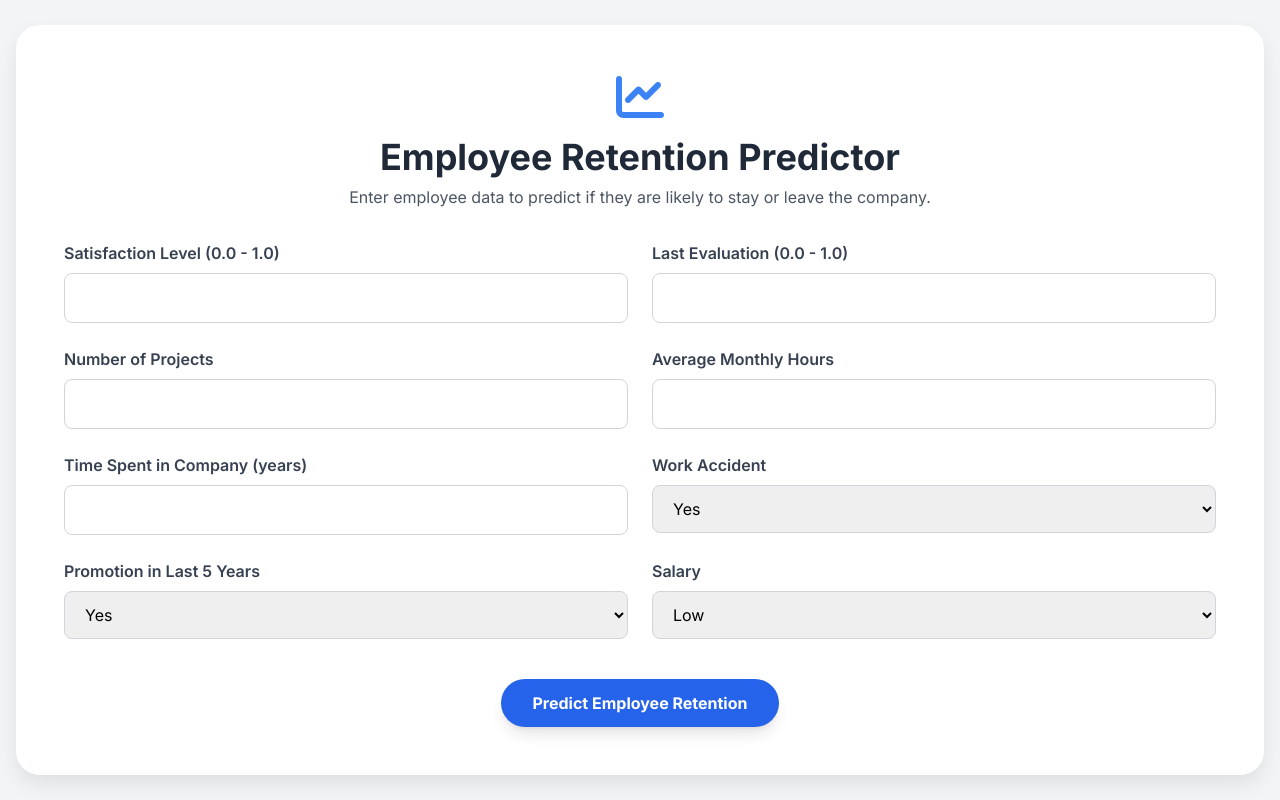
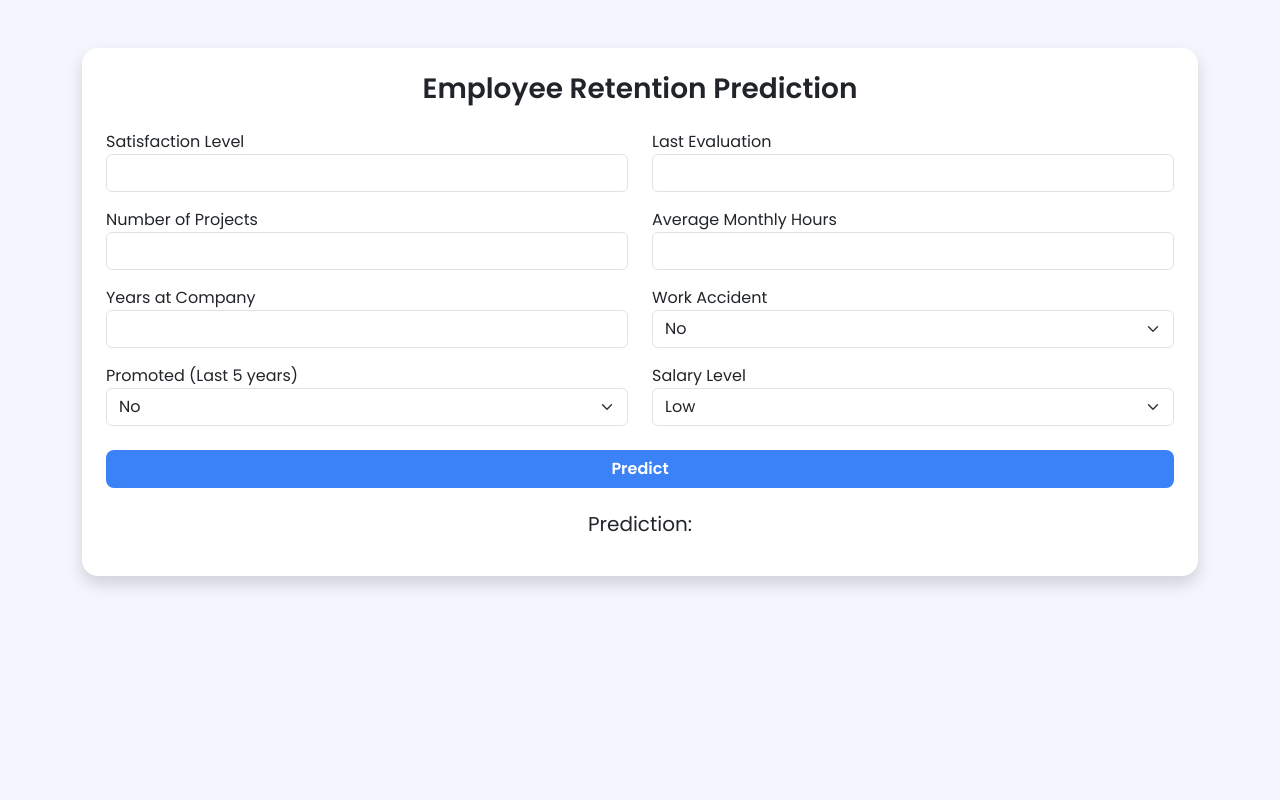
Before and after one commit to Sukhpreet888/ML-Projects-new, a Flask app: page / in a window 1280 px wide. Run offline with Flask 3, Linux system fonts and the light colour scheme; parts of the project's set-up code (start-up, migrations or seed data) failed here and were passed over; some libraries are stand-ins or nearby versions.

Commit message:
Add files via upload

```diff
--- a/templates/index.html
+++ b/templates/index.html
@@ -4,183 +4,140 @@
     <meta charset="UTF-8">
     <meta name="viewport" content="width=device-width, initial-scale=1.0">
     <title>Employee Retention Predictor</title>
-    <script src="https://cdn.tailwindcss.com"></script>
-    <link rel="stylesheet" href="https://cdnjs.cloudflare.com/ajax/libs/font-awesome/6.0.0-beta3/css/all.min.css">
+
+    <!-- ✅ Your original fonts/styles -->
+    <link rel="preconnect" href="https://fonts.gstatic.com">
+    <link href="https://fonts.googleapis.com/css2?family=Poppins:wght@300;400;600&display=swap" rel="stylesheet">
+    <link href="https://cdn.jsdelivr.net/npm/bootstrap@5.3.0/dist/css/bootstrap.min.css" rel="stylesheet">
+
     <style>
-        @import url('https://fonts.googleapis.com/css2?family=Inter:wght@400;500;600;700&display=swap');
         body {
-            font-family: 'Inter', sans-serif;
-            background-color: #f0f4f8;
-        }
-        .container {
-            max-width: 900px;
+            background: #f3f6fd;
+            font-family: 'Poppins', sans-serif;
         }
         .card {
-            background-color: #ffffff;
-            border-radius: 1.5rem;
-            box-shadow: 0 10px 20px rgba(0, 0, 0, 0.08);
+            border-radius: 16px;
+            border: none;
         }
-        .form-input, .form-select {
-            border: 1px solid #d1d5db;
-            border-radius: 0.5rem;
-            padding: 0.75rem 1rem;
-            transition: border-color 0.2s ease-in-out;
+        .btn-custom {
+            background: #3B82F6;
+            color: white;
+            font-weight: 600;
+            border-radius: 8px;
         }
-        .form-input:focus, .form-select:focus {
-            outline: none;
-            border-color: #3b82f6;
-            box-shadow: 0 0 0 3px rgba(59, 130, 246, 0.5);
-        }
-        .submit-btn {
-            transition: transform 0.2s ease-in-out, box-shadow 0.2s ease-in-out;
-        }
-        .submit-btn:hover {
-            transform: translateY(-2px);
-            box-shadow: 0 4px 6px rgba(0, 0, 0, 0.1);
-        }
-        .result-box {
-            border-radius: 0.75rem;
-        }
-        .logo-icon {
-            color: #3b82f6;
+        h3 {
+            font-weight: 600;
         }
     </style>
+
 </head>
-<body class="bg-gray-100 flex items-center justify-center min-h-screen p-4">
+<body>
 
-    <div class="container mx-auto card p-8 md:p-12">
-        <div class="text-center mb-8">
-            <i class="fas fa-chart-line text-5xl logo-icon mb-4"></i>
-            <h1 class="text-3xl md:text-4xl font-bold text-gray-800">Employee Retention Predictor</h1>
-            <p class="mt-2 text-gray-600">Enter employee data to predict if they are likely to stay or leave the company.</p>
+<div class="container mt-5">
+    <div class="card shadow p-4">
+        <h3 class="text-center mb-4">Employee Retention Prediction</h3>
+
+        <form id="predictionForm">
+            <div class="row mb-3">
+                <div class="col">
+                    <label>Satisfaction Level</label>
+                    <input class="form-control" id="satisfaction_level" type="number" min="0" max="1" step="0.01" required>
+                </div>
+                <div class="col">
+                    <label>Last Evaluation</label>
+                    <input class="form-control" id="last_evaluation" type="number" min="0" max="1" step="0.01" required>
+                </div>
             </div>
 
-        <form id="predictionForm" class="grid grid-cols-1 md:grid-cols-2 gap-6">
-            <!-- Satisfaction Level -->
-            <div class="flex flex-col">
-                <label for="satisfaction_level" class="text-gray-700 font-semibold mb-2">Satisfaction Level (0.0 - 1.0)</label>
-                <input type="number" step="0.01" id="satisfaction_level" name="satisfaction_level" class="form-input" required min="0" max="1">
+            <div class="row mb-3">
+                <div class="col">
+                    <label>Number of Projects</label>
+                    <input class="form-control" id="number_project" type="number" min="1" max="10" required>
+                </div>
+                <div class="col">
+                    <label>Average Monthly Hours</label>
+                    <input class="form-control" id="average_monthly_hours" type="number" min="50" max="350" required>
+                </div>
             </div>
 
-            <!-- Last Evaluation -->
-            <div class="flex flex-col">
-                <label for="last_evaluation" class="text-gray-700 font-semibold mb-2">Last Evaluation (0.0 - 1.0)</label>
-                <input type="number" step="0.01" id="last_evaluation" name="last_evaluation" class="form-input" required min="0" max="1">
+            <div class="row mb-3">
+                <div class="col">
+                    <label>Years at Company</label>
+                    <input class="form-control" id="time_spend_company" type="number" min="1" max="10" required>
+                </div>
+                <div class="col">
+                    <label>Work Accident</label>
+                    <select id="Work_accident" class="form-select" required>
+                        <option value="0">No</option>
+                        <option value="1">Yes</option>
+                    </select>
+                </div>
             </div>
 
-            <!-- Number of Projects -->
-            <div class="flex flex-col">
-                <label for="number_project" class="text-gray-700 font-semibold mb-2">Number of Projects</label>
-                <input type="number" id="number_project" name="number_project" class="form-input" required min="1">
-            </div>
-
-            <!-- Average Monthly Hours -->
-            <div class="flex flex-col">
-                <label for="average_monthly_hours" class="text-gray-700 font-semibold mb-2">Average Monthly Hours</label>
-                <input type="number" id="average_monthly_hours" name="average_monthly_hours" class="form-input" required min="1">
-            </div>
-
-            <!-- Time Spent in Company -->
-            <div class="flex flex-col">
-                <label for="time_spend_company" class="text-gray-700 font-semibold mb-2">Time Spent in Company (years)</label>
-                <input type="number" id="time_spend_company" name="time_spend_company" class="form-input" required min="1">
-            </div>
-
-            <!-- Work Accident -->
-            <div class="flex flex-col">
-                <label for="work_accident" class="text-gray-700 font-semibold mb-2">Work Accident</label>
-                <select id="work_accident" name="work_accident" class="form-select" required>
+            <div class="row mb-4">
+                <div class="col">
+                    <label>Promoted (Last 5 years)</label>
+                    <select id="promotion_last_5years" class="form-select" required>
+                        <option value="0">No</option>
                         <option value="1">Yes</option>
-                    <option value="0">No</option>
                     </select>
                 </div>
-
-            <!-- Promotion in Last 5 Years -->
-            <div class="flex flex-col">
-                <label for="promotion_last_5years" class="text-gray-700 font-semibold mb-2">Promotion in Last 5 Years</label>
-                <select id="promotion_last_5years" name="promotion_last_5years" class="form-select" required>
-                    <option value="1">Yes</option>
-                    <option value="0">No</option>
-                </select>
-            </div>
-
-            <!-- Salary -->
-            <div class="flex flex-col">
-                <label for="salary" class="text-gray-700 font-semibold mb-2">Salary</label>
-                <select id="salary" name="salary" class="form-select" required>
+                <div class="col">
+                    <label>Salary Level</label>
+                    <select id="salary" class="form-select" required>
                         <option value="low">Low</option>
                         <option value="medium">Medium</option>
                         <option value="high">High</option>
                     </select>
                 </div>
+            </div>
 
-
-            <div class="md:col-span-2 mt-4 text-center">
-                <button type="submit" class="submit-btn bg-blue-600 hover:bg-blue-700 text-white font-bold py-3 px-8 rounded-full shadow-lg focus:outline-none focus:ring-4 focus:ring-blue-500">
-                    Predict Employee Retention
-                </button>
-            </div>
+            <button class="btn btn-custom w-100" type="submit">Predict</button>
         </form>
 
-        <div id="result" class="mt-8 text-center p-6 result-box bg-gray-50 hidden">
-            <h3 class="text-2xl font-bold text-gray-800">Prediction:</h3>
-            <p id="predictionText" class="text-xl font-medium mt-2"></p>
+        <div class="mt-4 text-center">
+            <h5>Prediction:</h5>
+            <p id="predictionResult" class="fw-bold text-success"></p>
         </div>
 
-        <div id="error" class="mt-8 p-4 bg-red-100 text-red-700 border border-red-400 rounded-lg hidden">
-            <p id="errorText"></p>
     </div>
 </div>
 
+<!-- ✅ Updated logic — keeps styling -->
 <script>
-        const form = document.getElementById('predictionForm');
-        const resultDiv = document.getElementById('result');
-        const predictionText = document.getElementById('predictionText');
-        const errorDiv = document.getElementById('error');
-        const errorText = document.getElementById('errorText');
+document.getElementById("predictionForm").addEventListener("submit", async function(event) {
+    event.preventDefault();
 
-        form.addEventListener('submit', async (e) => {
-            e.preventDefault();
-            resultDiv.classList.add('hidden');
-            errorDiv.classList.add('hidden');
+    // Salary → only "high" gets 1 because your model uses "high"
+    let salaryValue = document.getElementById("salary").value;
+    let high = salaryValue === "high" ? 1 : 0;
 
-            const formData = new FormData(form);
-            const data = Object.fromEntries(formData.entries());
+    let data = {
+        satisfaction_level: parseFloat(document.getElementById("satisfaction_level").value),
+        last_evaluation: parseFloat(document.getElementById("last_evaluation").value),
+        number_project: parseInt(document.getElementById("number_project").value),
+        average_monthly_hours: parseInt(document.getElementById("average_monthly_hours").value),
+        time_spend_company: parseInt(document.getElementById("time_spend_company").value),
+        Work_accident: parseInt(document.getElementById("Work_accident").value),
+        promotion_last_5years: parseInt(document.getElementById("promotion_last_5years").value),
+        high: high
+    };
 
-            try {
-                const response = await fetch('/predict', {
-                    method: 'POST',
+    const response = await fetch("/predict", {
+        method: "POST",
         headers: {
-                        'Content-Type': 'application/x-www-form-urlencoded',
+            "Content-Type": "application/json"
         },
-                    body: new URLSearchParams(data).toString(),
+        body: JSON.stringify(data)
     });
-
-                if (!response.ok) {
-                    const errorJson = await response.json();
-                    throw new Error(errorJson.error || 'Something went wrong.');
-                }
 
     const result = await response.json();
 
-                predictionText.textContent = `This employee is ${result.prediction}.`;
-
-                // Color the text based on the prediction
-                if (result.prediction === 'likely to leave') {
-                    predictionText.classList.remove('text-green-600');
-                    predictionText.classList.add('text-red-600');
-                } else {
-                    predictionText.classList.remove('text-red-600');
-                    predictionText.classList.add('text-green-600');
-                }
-
-                resultDiv.classList.remove('hidden');
-
-            } catch (error) {
-                errorText.textContent = `Error: ${error.message}`;
-                errorDiv.classList.remove('hidden');
-            }
+    // ✅ Never undefined
+    document.getElementById("predictionResult").innerText =
+        result.result || "⚠ Model did not return a result!";
 });
 </script>
+
 </body>
 </html>
```
Lines whose indentation alone changed are shown as unchanged.
